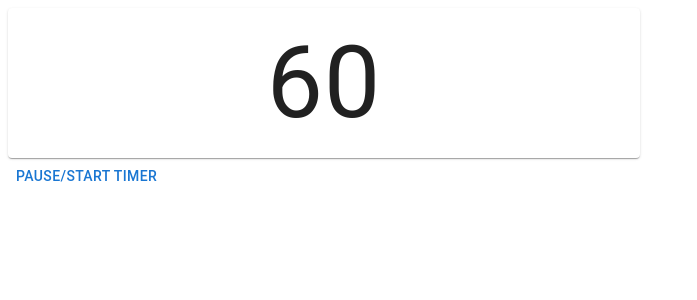
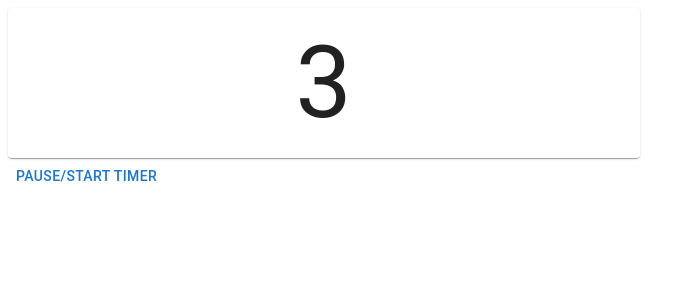
Before and after one commit to LeoShangTang/pomo-play, a React (Create React App) app: page / in a window 1280 px wide. Shown: the top 300 px of the page, without its empty margins (0-697 px from the left). Built offline with nearby package versions, Linux system fonts and the light colour scheme.

Commit message:
Refactored Timer Helpers

```diff
--- a/src/components/TimerCard.tsx
+++ b/src/components/TimerCard.tsx
@@ -8,25 +8,32 @@ type Props = {
 
 const TimerCard = ({time} : Props) => {
 
-    const [seconds, setSeconds] = useState(60);
+    const [seconds, setSeconds] = useState(3);
     const [isRunning, setIsRunning] = useState(false);
 
+    let timerId: NodeJS.Timer | null | undefined =  null;
+
+    const startTimer = () => (
+        timerId = setInterval(() => {
+            setSeconds((prevSeconds) => (prevSeconds - 1));
+        }, 1000)
+    );
+
+    const stopTimer = () => {
+        if (timerId !== null) {
+            clearInterval(timerId);
+        }
+    }
+
     useEffect(() => {
-        let timer: number | null = null;
 
         if (isRunning) {
-            timer = setInterval(()=> {
-                setSeconds((prevSeconds) => (prevSeconds - 1))
-            }, 1000) as any;
+            startTimer();
         }
 
-        return () => {
-            if (timer !== null) {
-                clearInterval(timer);
-            }
-          };
+        return stopTimer;
 
-    },[isRunning])
+    },  [isRunning])
 
     return (
         <>
```
